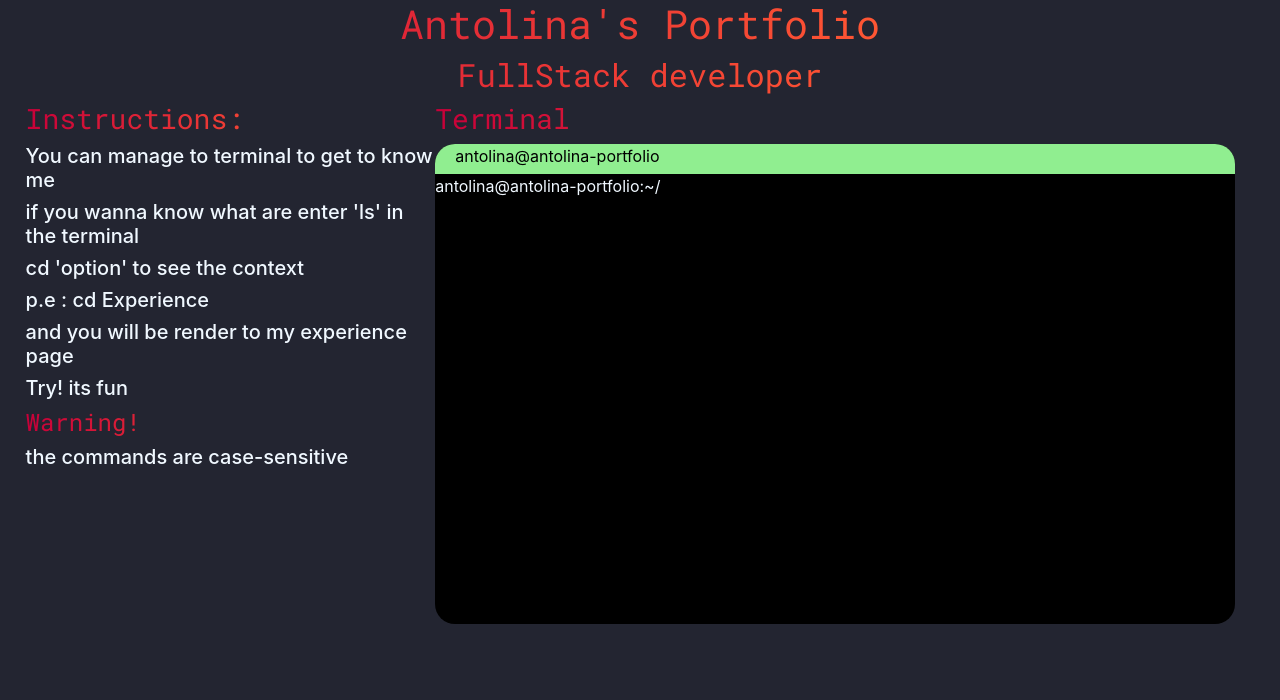
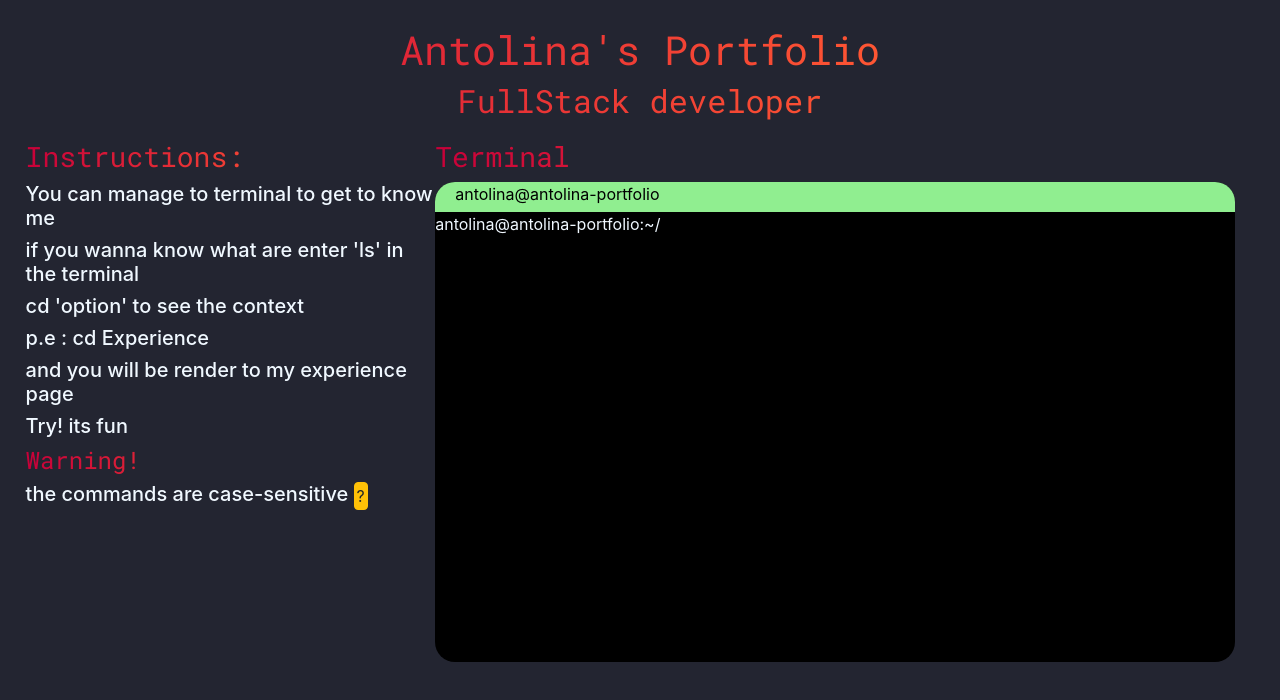
Before and after one commit to AntolinaGonzalez/Portfolio, a Next.js app: page / in a window 1280 px wide. Shown: the top 700 px of the page. Built offline with nearby package versions, Linux system fonts and the light colour scheme.

Commit message:
feature: case sensitive style

```diff
--- a/pages/index.js
+++ b/pages/index.js
@@ -1,6 +1,21 @@
 import Head from "next/head";
 import style from "../styles/Home.module.css";
+import {Popover, OverlayTrigger, Button} from 'react-bootstrap'
 export default function Home() {
+  const popover = (
+    <Popover id="popover-basic">
+      <Popover.Title as="h3">Case-Sensitive</Popover.Title>
+      <Popover.Content>
+      Uppercase and Lowercase letters are treated as distinc
+      </Popover.Content>
+    </Popover>
+  );
+  const Example = () => (
+    <OverlayTrigger trigger="click" placement="right" overlay={popover}>
+      <Button className={style.buttonStyle} variant="warning">?</Button>
+    </OverlayTrigger>
+  );
+
   return (
     <div className={style.backColor}>
       <div className={style.principal}>
@@ -18,7 +33,8 @@ export default function Home() {
           <h5>Try! its fun</h5>
 
           <h4>Warning!</h4>
-          <h5>the commands are case-sensitive</h5>
+          <h5>the commands are case-sensitive <Example /></h5>
+
         </div>
         <div>
           <h3>Terminal</h3>
--- a/styles/Home.module.css
+++ b/styles/Home.module.css
@@ -1,6 +1,6 @@
 .backColor {
   background-color: #232531;
-  padding: 0 2%;
+  padding: 2%;
 }
 .division {
   display: grid;
@@ -40,6 +40,7 @@
 }
 .principal {
   text-align: center;
+  margin-bottom: 20px;
 }
 .outputHead {
   color: aliceblue;
@@ -48,3 +49,9 @@
   margin: 0;
   color: #d83535;
 }
+.buttonStyle{
+  height: fit-content;
+  width: fit-content;
+  margin: 0;
+  padding: 1px 2px;
+}
```
